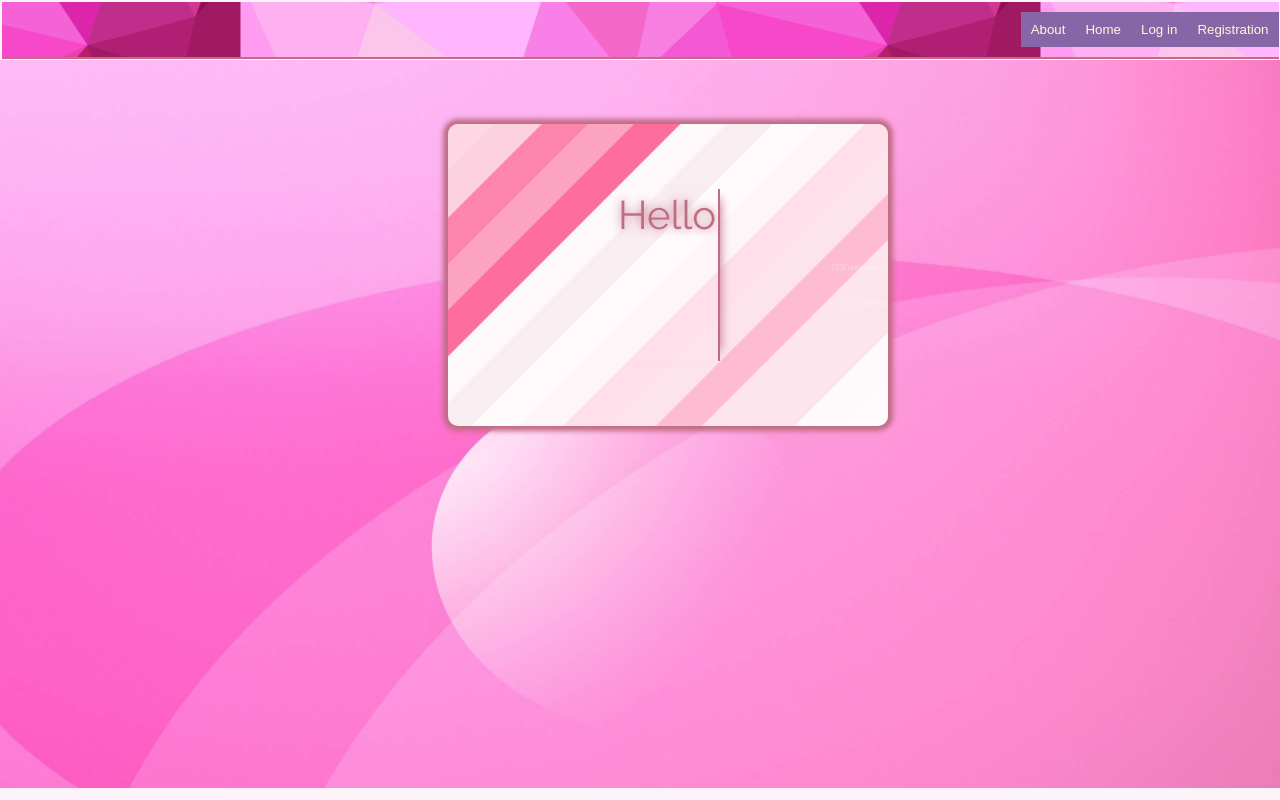
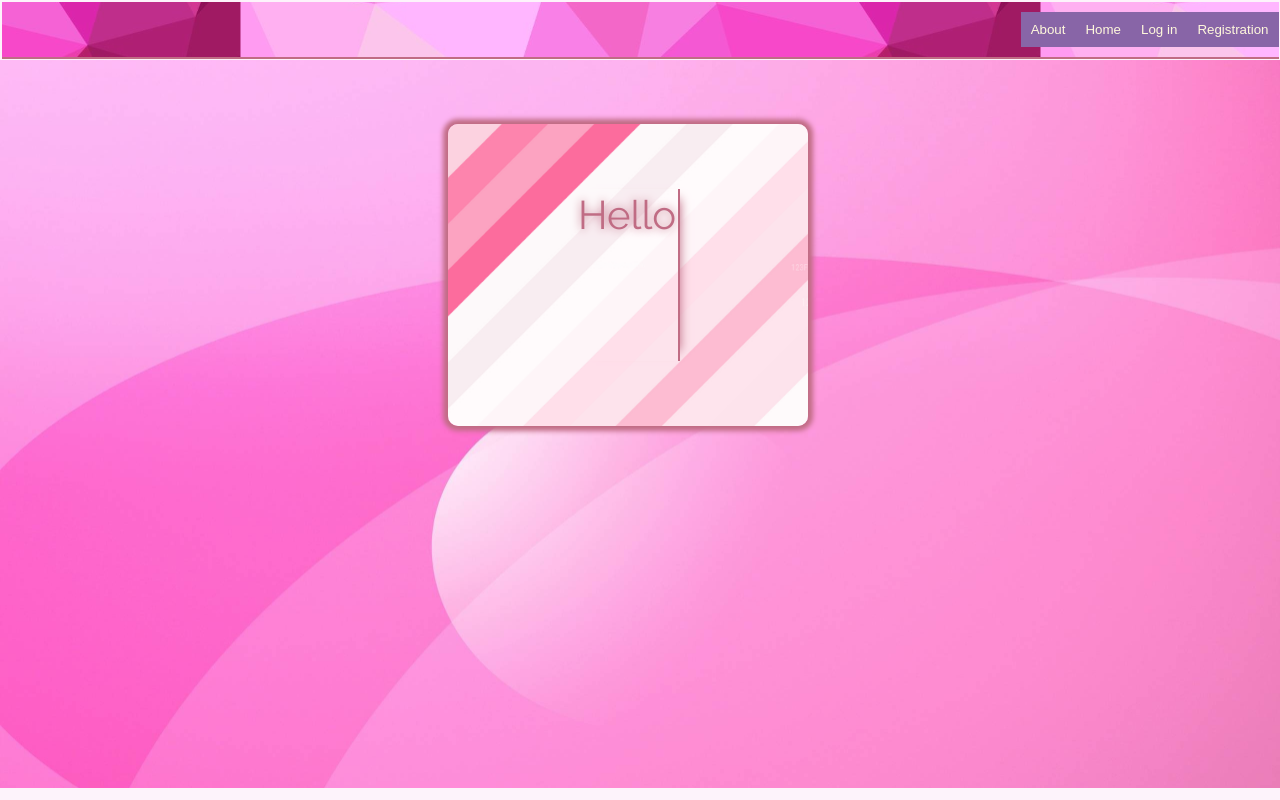
Before and after one commit to Vahan003/reactproj, a React (Create React App) app: page / in a window 1280 px wide. Built offline with nearby package versions, Linux system fonts and the light colour scheme; a web font is replaced by a local one.

Commit message:
first commit

```diff
--- a/src/styles/forms.scss
+++ b/src/styles/forms.scss
@@ -6,8 +6,8 @@
   background-image: url("../images/login-b1.jpg");
   background-position: center;
   background-size: cover;
-  width: 25%;
-  min-width: 20vh;
+  max-width: 25%;
+  min-width: 30vh;
   height: 25%;
   padding: 60px;
   margin: 5% 0px 0px 35%;
@@ -25,9 +25,12 @@
     border-right: 2px solid $colororange;
     text-shadow: 0px 0px 10px $colororange;
     box-shadow: 10px 0px 10px -10px $colororange;
+
 }
 .userdata{
     color: $colorblue;
+    font-size: 2vh;
+
 }
 .titleText:hover{
     text-shadow: none;
```
